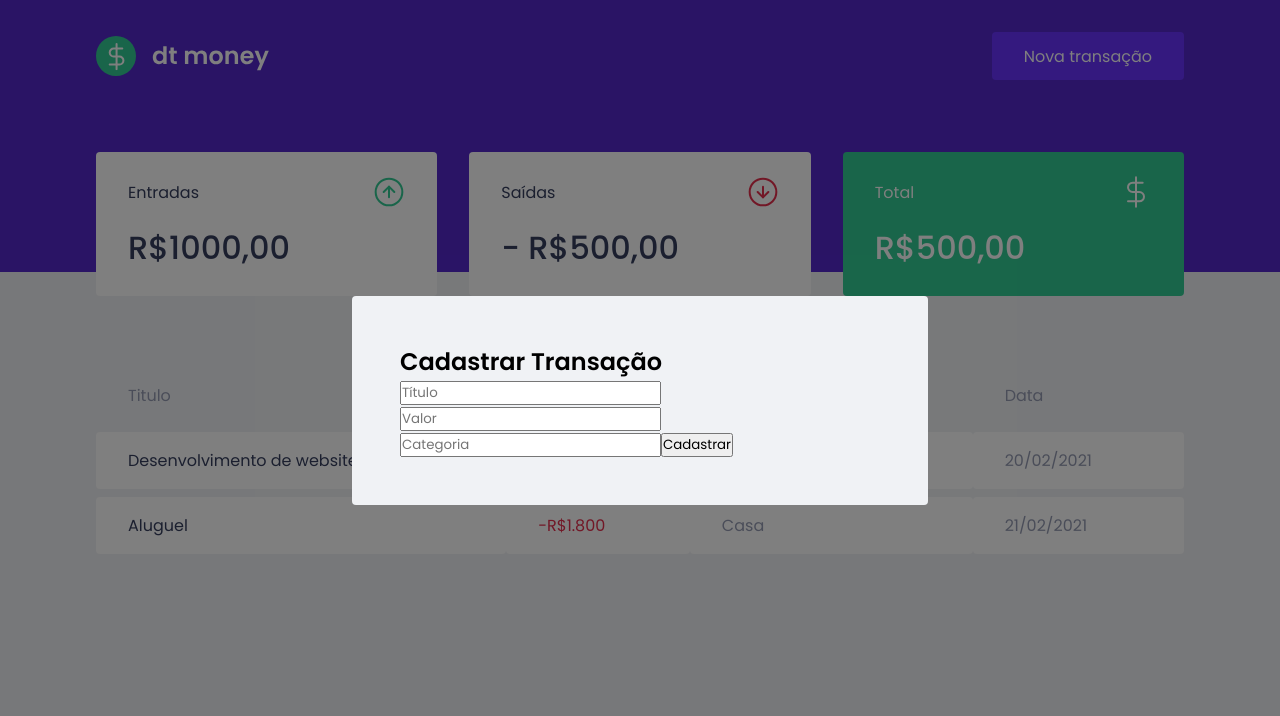
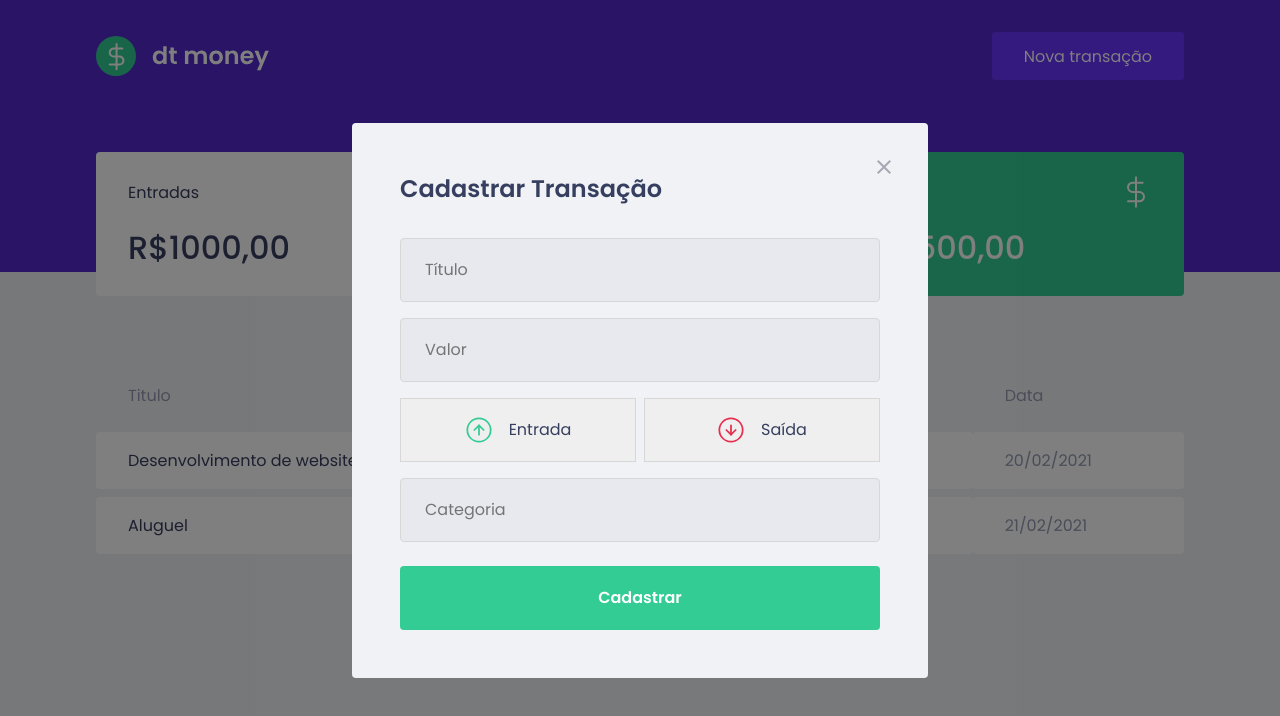
Before and after one commit to brunoBMonteiro/dtmoney, a React (Create React App) app: page / in a window 1280 px wide. Both pictures are taken after a click on the button "Nova transação". Shown: the top 716 px of the page. Built offline with nearby package versions, Linux system fonts and the light colour scheme; no server answers; what miragejs would draw is missing.

Commit message:
estilização do modal e instalando lib polished

```diff
--- a/package.json
+++ b/package.json
@@ -5,6 +5,7 @@
   "dependencies": {
     "axios": "^0.21.1",
     "miragejs": "^0.1.41",
+    "polished": "^4.1.1",
     "react": "^17.0.1",
     "react-dom": "^17.0.1",
     "react-modal": "^3.12.1",
--- a/src/components/NewTransactionModal/index.tsx
+++ b/src/components/NewTransactionModal/index.tsx
@@ -1,5 +1,8 @@
 import Modal from 'react-modal';
-import { Container } from './styles';
+import closeImg from '../../assets/fechar.svg';
+import incomeImg from '../../assets/entradas.svg';
+import outcomeImg from '../../assets/saidas.svg';
+import { Container, TransactionTypeContainer } from './styles';
 
 interface NewTransactionModalProps {
     isOpen: boolean;
@@ -15,6 +18,14 @@
           className="react-modal-content"
         >
 
+            <button
+                type="button"
+                onClick={onRequestClose}
+                className="react-modal-close"
+            >
+                <img src={closeImg} alt="Fechar modal"/>
+            </button>
+
             <Container>
                 <h2>Cadastrar Transação</h2>
 
@@ -27,6 +38,22 @@
                     placeholder="Valor"
                 />
 
+                <TransactionTypeContainer>
+                    <button
+                        type="button"
+                    >
+                        <img src={incomeImg} alt="Entrada"/>
+                        <span>Entrada</span>
+                    </button>
+
+                    <button
+                        type="button"
+                    >
+                        <img src={outcomeImg} alt="Saída"/>
+                        <span>Saída</span>
+                    </button>
+                </TransactionTypeContainer>
+
                 <input
                     placeholder="Categoria"
                 />
--- a/src/components/NewTransactionModal/styles.ts
+++ b/src/components/NewTransactionModal/styles.ts
@@ -1,3 +1,84 @@
 import styled from 'styled-components';
 
-export const Container = styled.form``;
+export const Container = styled.form`
+    h2 {
+        color: var(--text-title);
+        font-size: 1.5rem;
+        margin-bottom: 2rem;
+    }
+
+    input {
+        width: 100%;
+        padding: 0 1.5rem;
+        height: 4rem;
+        border-radius: 0.25rem;
+
+        border: 1px solid #d7d7d7;
+        background: #e7e9ee;
+
+        font-weight: 400;
+        font-size: 1rem;
+
+        &::plcaeholder {
+            color: var(--text-body);
+        }
+
+        & + input {
+            margin-top: 1rem;
+        }
+    }
+
+    button[type="submit"] {
+        width: 100%;
+        padding: 0 1.5rem;
+        height: 4rem;
+        background: var(--green);
+        color: #FFF;
+        border-radius: 0.25rem;
+        border: 0;
+        font-size: 1rem;
+        margin-top: 1.5rem;
+        font-weight: 600;
+
+        transition: filter 0.2s;
+
+        &:hover {
+            filter: brightness(0.9);
+        }
+    }
+`;
+
+export const TransactionTypeContainer = styled.div`
+    margin: 1rem 0;
+    display: grid;
+    grid-template-columns: 1fr 1fr;
+    gap: 0.5rem;
+
+    button {
+        height: 4rem;
+        border: 1px solid #d7d7d7;
+        border-radius: 0.25rem.
+
+        background: transparent;
+
+        display: flex;
+        align-items: center;
+        justify-content: center;
+
+        &:hover {
+            border-color: #aaa;
+        }
+
+        img {
+            width: 28px;
+            height: 28px;
+        }
+
+        span {
+            display: inline-block;
+            margin-left: 1rem;
+            font-size: 1rem;
+            color: var(--text-title);
+        }
+    }
+`;
--- a/src/styles/global.ts
+++ b/src/styles/global.ts
@@ -73,6 +73,20 @@
     background: var(--background);
     padding: 3rem;
     position: relative;
-    border-radius: 0.25rem
-}
+    border-radius: 0.25rem;
+    }
+
+    .react-modal-close {
+        position: absolute;
+        right: 1.5rem;
+        top: 1.5rem;
+        border: 0;
+        background: transparent;
+
+        transition: filter 0.2s;
+
+        &:hover {
+            filter: brightness(0.8);
+        }
+    }
 `
```
Also changed, not shown: 1 other file (tests, documents, lock files or other folders).
